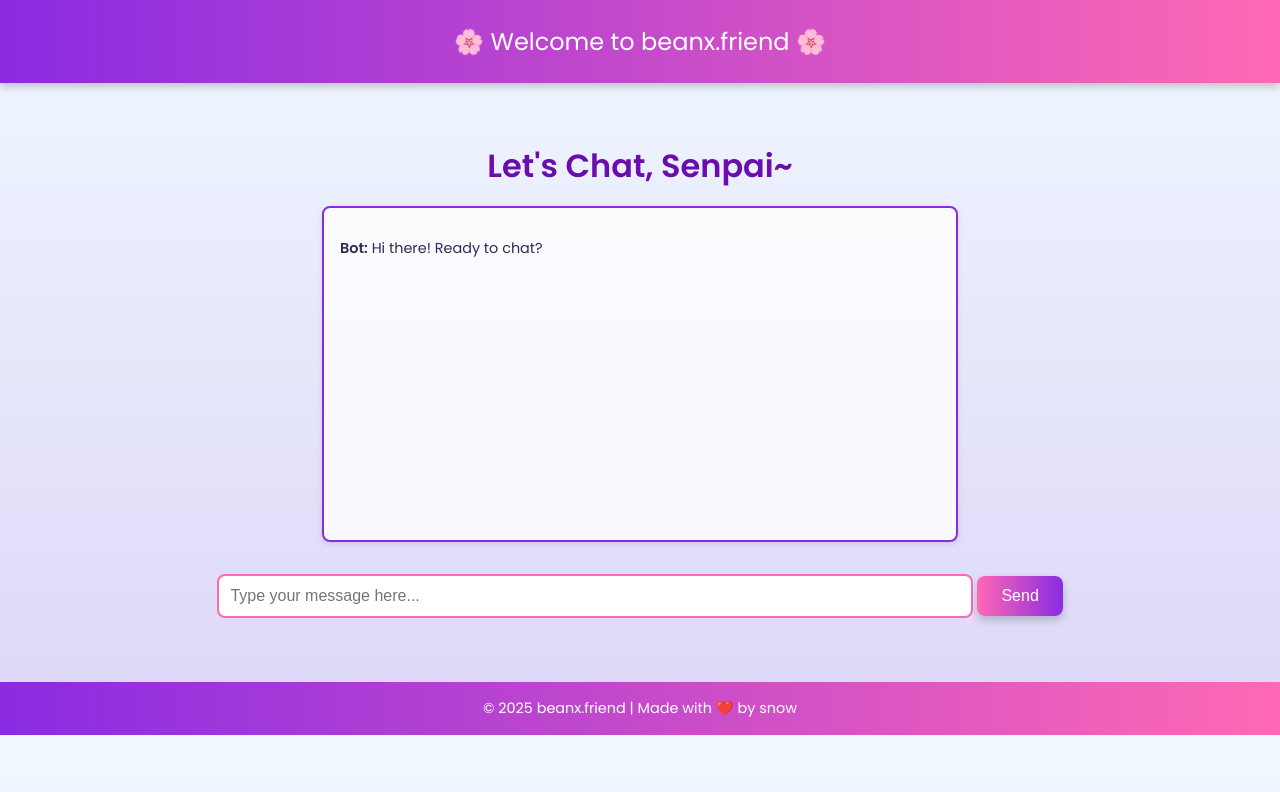
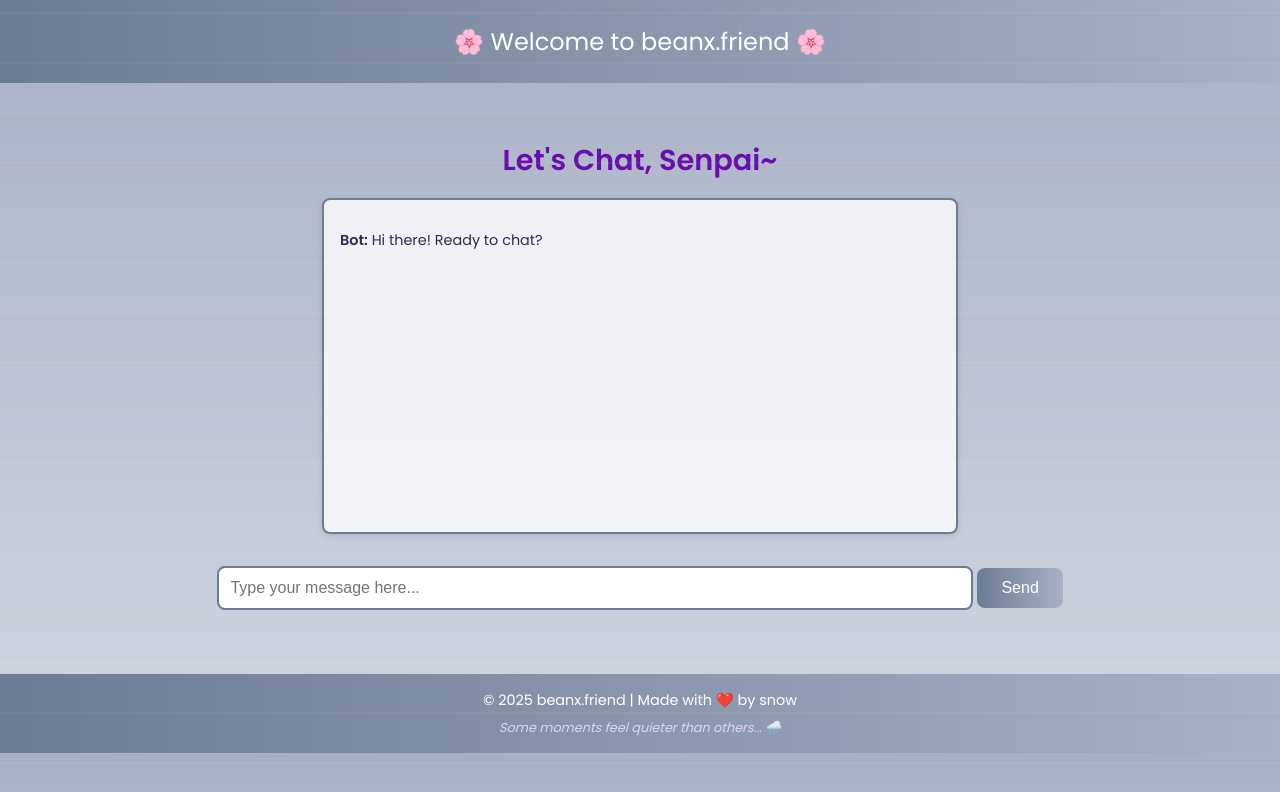
Before and after one commit to xXSnowXx/beanx.friend, a plain HTML site: page index.html in a window 1280 px wide. Drawn offline with Linux system fonts and the light colour scheme.

Commit message:
sad theme change cuz sad

```diff
--- a/style.css
+++ b/style.css
@@ -3,18 +3,38 @@ body {
     margin: 0;
     padding: 0;
     font-family: 'Poppins', Arial, sans-serif;
-    background: linear-gradient(to bottom, #f0f8ff, #dcd6f7);
+    background: linear-gradient(to bottom, #a8b0c5, #d1d6e0);
     color: #2c2c54;
     text-align: center;
     overflow-x: hidden;
+    position: relative;
+}
+
+/* Rain Effect */
+body::after {
+    content: "";
+    position: fixed;
+    top: 0;
+    left: 0;
+    width: 100%;
+    height: 100%;
+    pointer-events: none;
+    background-image: linear-gradient(to bottom, rgba(255, 255, 255, 0.1) 1px, transparent 1px);
+    background-size: 2px 50px;
+    animation: rain 0.8s linear infinite;
+    z-index: 999;
+}
+
+@keyframes rain {
+    0% { background-position: 0 0; }
+    100% { background-position: 0 50px; }
 }
 
 /* Header Styling */
 header {
-    background: linear-gradient(to right, #8a2be2, #ff69b4);
+    background: linear-gradient(to right, #6b7c93, #a8b0c5);
     color: white;
     padding: 1.5rem 0;
-    box-shadow: 0 4px 8px rgba(0, 0, 0, 0.2);
     font-size: 1.5rem;
 }
 
@@ -24,7 +44,7 @@ main {
 }
 
 main h2 {
-    font-size: 2rem;
+    font-size: 1.8rem;
     margin-bottom: 1rem;
     color: #6a0dad;
 }
@@ -36,7 +56,7 @@ main h2 {
     max-width: 600px;
     height: 300px;
     overflow-y: auto;
-    border: 2px solid #8a2be2;
+    border: 2px solid #6b7c93;
     background: rgba(255, 255, 255, 0.8);
     border-radius: 8px;
     padding: 1rem;
@@ -50,7 +70,7 @@ main h2 {
     width: 60%;
     padding: 0.7rem;
     margin-top: 1rem;
-    border: 2px solid #ff69b4;
+    border: 2px solid #6b7c93;
     border-radius: 8px;
     outline: none;
     font-size: 1rem;
@@ -60,18 +80,17 @@ main h2 {
 button {
     margin-top: 1rem;
     padding: 0.7rem 1.5rem;
-    background: linear-gradient(to right, #ff69b4, #8a2be2);
+    background: linear-gradient(to right, #6b7c93, #a8b0c5);
     color: white;
     font-size: 1rem;
     border: none;
     border-radius: 8px;
     cursor: pointer;
     transition: all 0.3s ease-in-out;
-    box-shadow: 0 4px 8px rgba(0, 0, 0, 0.2);
 }
 
 button:hover {
-    background: linear-gradient(to right, #8a2be2, #ff69b4);
+    background: linear-gradient(to right, #a8b0c5, #6b7c93);
     transform: translateY(-2px);
 }
 
@@ -79,10 +98,21 @@ button:hover {
 footer {
     margin-top: 2rem;
     padding: 1rem 0;
-    background: linear-gradient(to right, #8a2be2, #ff69b4);
+    background: linear-gradient(to right, #6b7c93, #a8b0c5);
     color: white;
     font-size: 0.9rem;
 }
+
+/* Subtle Mood Message */
+footer::after {
+    content: "Some moments feel quieter than others... 🌧️";
+    display: block;
+    margin-top: 0.5rem;
+    font-size: 0.8rem;
+    color: #dcd6f7;
+    font-style: italic;
+}
+
 
 /* Optional Loading Spinner */
 #loading {
```
